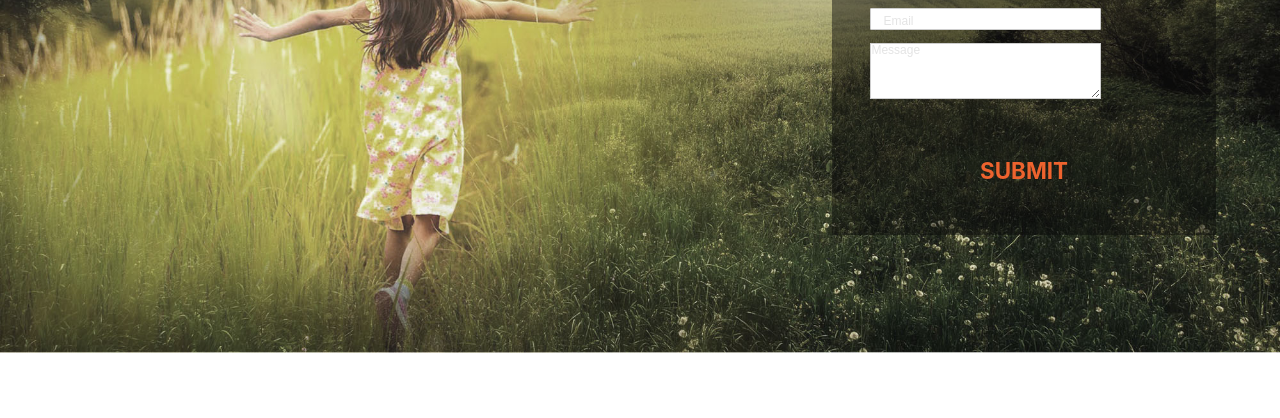
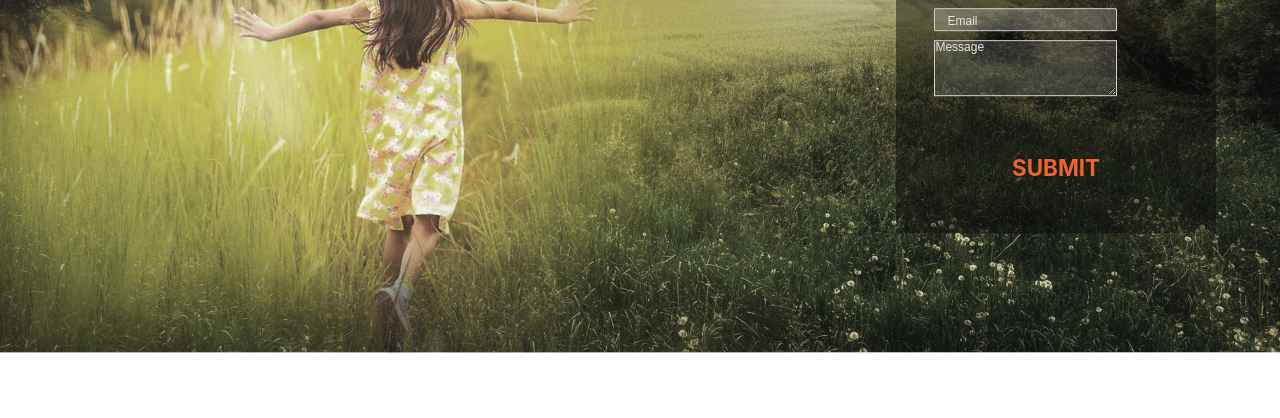
Before and after one commit to admemarketing/joangreen, a Gatsby site: page /contact in a window 1280 px wide. Shown: the part 462-880 px from the top of the page. Built offline with nearby package versions, Linux system fonts and the light colour scheme; Gatsby itself is replaced by a stand-in of ours; a web font is replaced by a local one.

Commit message:
changes-10-8-2020

```diff
--- a/src/assets/scss/content.scss
+++ b/src/assets/scss/content.scss
@@ -658,10 +658,9 @@
 
     .content-wrapper{
         margin: 0 5%;
-        width: 30%;
+        width: 25%;
         background: #0a0a0a78;
         padding: 3%;
         transform: translateY(33%);
     }
-
 }
--- a/src/assets/scss/pages.scss
+++ b/src/assets/scss/pages.scss
@@ -157,11 +157,12 @@ $prm-font-size : 12px;
     margin-top: 11px !important;
     padding: 1px 0.754em !important;
     border: 1px solid #cccccc !important;
-    color: #636363ee !important;
+    color: #fcfcfcee !important;
     border-radius: 1px !important;
     width: 75% !important;
     display: block;
     max-width: 100%;
+    background: #eeeeee38;
 }
 
 
@@ -194,7 +195,7 @@ $prm-font-size : 12px;
     border: 1px solid #cecece;
     width: 75%;
     margin-top: 4%;
-    // background: #181818;
+    background: #eeeeee1f;
 }
 
 .abtiaryButton{
--- a/src/pages/contact.js
+++ b/src/pages/contact.js
@@ -28,7 +28,6 @@ const Contact = (props)=>{
         xhr.send(data);
 
     }
-
 
     return(
         <>
@@ -64,7 +63,6 @@ const Contact = (props)=>{
                                         placeholder='Message'
                                         required />
 
-
                                     <div className="buttonContainer">
                                         <input
                                             className="abtiaryButton"
```
